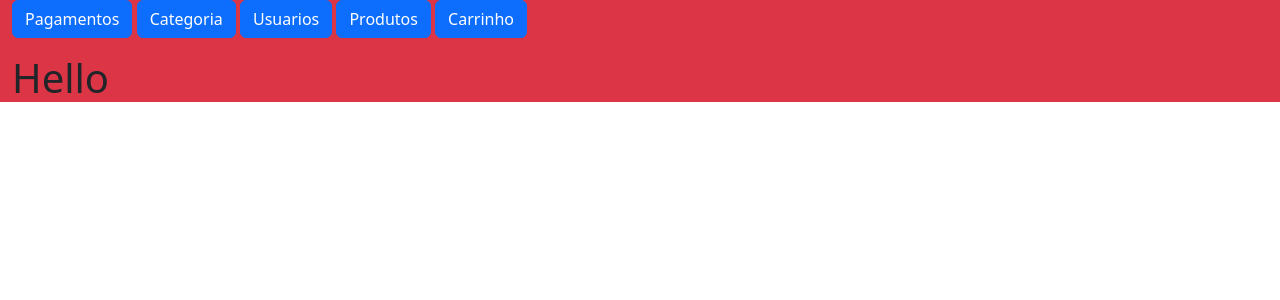
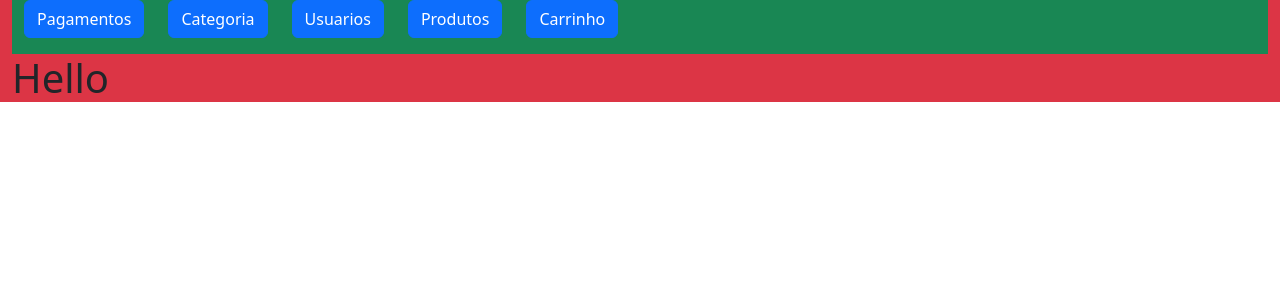
Before and after one commit to henriquenunes-teste/default, a PHP site: page /saborLoja/ in a window 1280 px wide. Shown: the top 300 px of the page. Run offline with PHP 8.4, Linux system fonts and the light colour scheme.

Commit message:
Update menu.php

```diff
--- a/view/menu.php
+++ b/view/menu.php
@@ -1,5 +1,19 @@
-<a href="<?php echo APP."/pagamento/listar"?>" class="btn btn-primary mb-3">Pagamentos</a>
-<a href="<?php echo APP."/categoria/listar"?>" class="btn btn-primary mb-3">Categoria</a>
-<a href="<?php echo APP."/usuario/listar"?>" class="btn btn-primary mb-3">Usuarios</a>
-<a href="<?php echo APP."/produto/listar"?>" class="btn btn-primary mb-3">Produtos</a>
-<a href="<?php echo APP."/carrinho/listar"?>" class="btn btn-primary mb-3">Carrinho</a>
+<div class="container-fluid bg-success text-center">
+  <div class="grid row row-cols-auto">
+    <div class="col-md-auto  ">
+      <a href="<?php echo APP."/pagamento/listar"?>" class="btn btn-primary mb-3">Pagamentos</a>
+    </div>
+    <div class="col-md-auto">
+      <a href="<?php echo APP."/categoria/listar"?>" class="btn btn-primary mb-3">Categoria</a>
+    </div>
+    <div class="col-md-auto">
+      <a href="<?php echo APP."/usuario/listar"?>" class="btn btn-primary mb-3">Usuarios</a>
+    </div>
+    <div class="col-md-auto">
+      <a href="<?php echo APP."/produto/listar"?>" class="btn btn-primary mb-3">Produtos</a>
+    </div>
+    <div class="col-md-auto">
+      <a href="<?php echo APP."/carrinho/listar"?>" class="btn btn-primary mb-3">Carrinho</a>
+    </div>
+  </div>
+</div>
```
